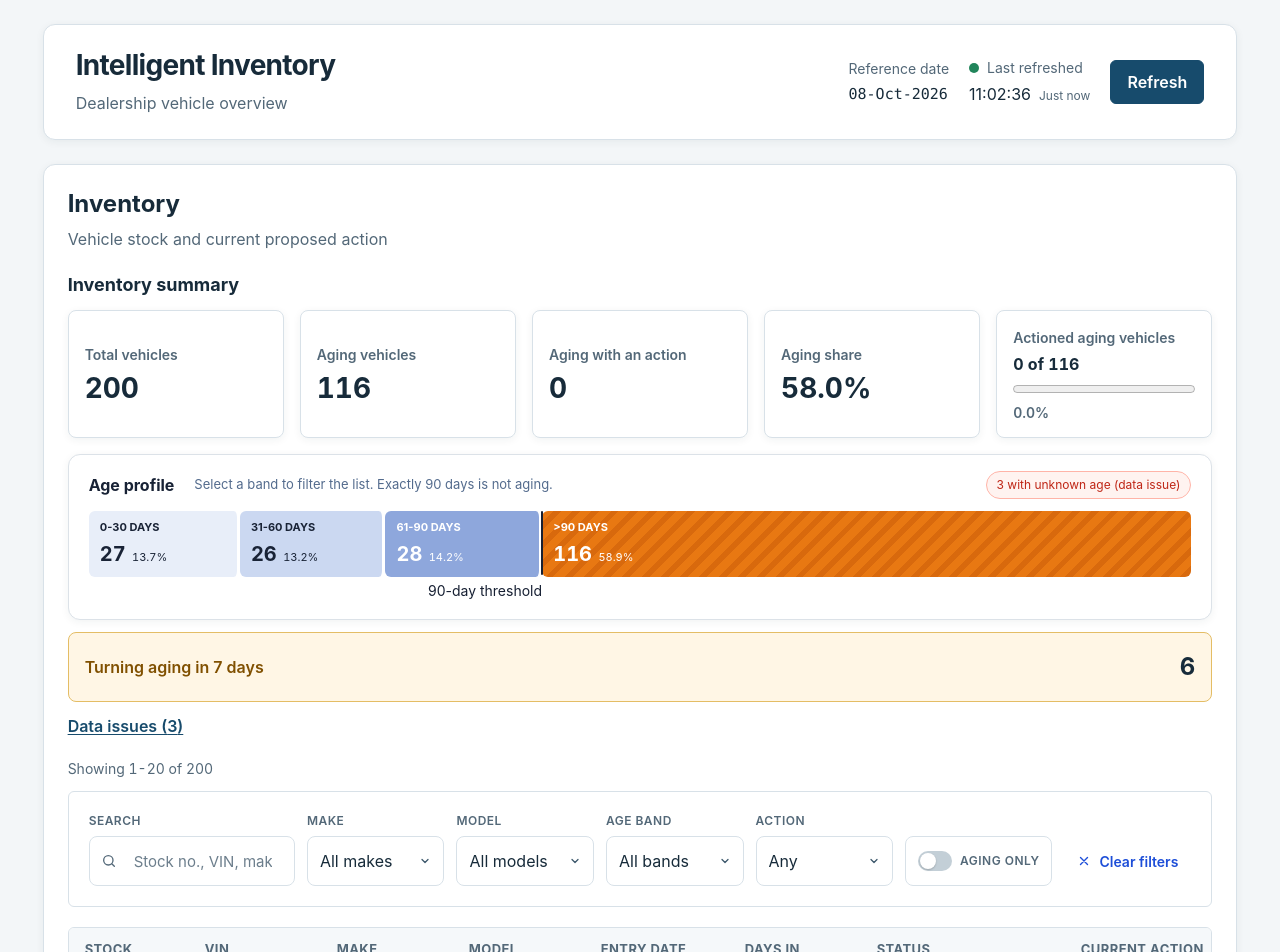
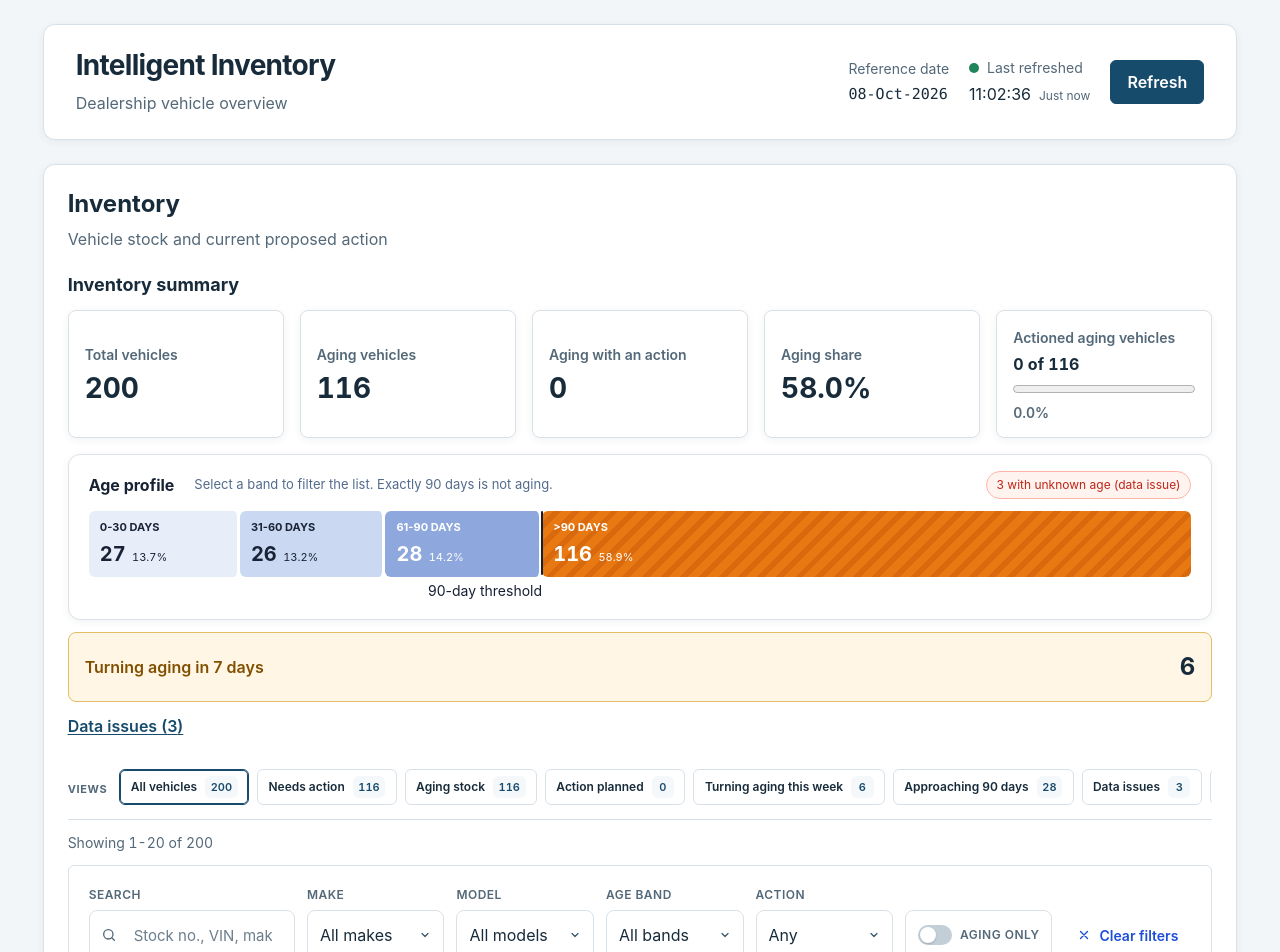
Before and after one commit to dunghuynh1990/intelligent-inventory-dashboard, a React (Vite) app: page / in a window 1280 px wide. Shown: the top 952 px of the page. Built offline with nearby package versions, Linux system fonts and the light colour scheme.

Commit message:
feat: add counted inventory preset views

```diff
--- a/src/App.tsx
+++ b/src/App.tsx
@@ -5,10 +5,13 @@ import {
   getAvailableMakes,
   getAvailableModels,
   getAgeBandProfile,
+  getActiveInventoryPresetId,
   getFreshnessLevel,
+  getInventoryPresets,
   getInventorySummary,
   paginateItems,
   type InventoryFilterCriteria,
+  type InventoryPreset,
   type PageSize,
 } from './core/aging'
 import type { InventoryService } from './services/inventory-service'
@@ -16,6 +19,7 @@ import type { AgeBand, Vehicle, VehicleAction } from './types/vehicle'
 import { InventoryTable } from './components/InventoryTable'
 import { InventoryFilters } from './components/InventoryFilters'
 import { InventoryPager } from './components/InventoryPager'
+import { InventoryPresets } from './components/InventoryPresets'
 import { InventorySummary } from './components/InventorySummary'
 import './App.css'
 
@@ -135,6 +139,11 @@ function App({ inventoryService, clock = systemClock }: AppProps) {
     [allVehicles],
   )
   const ageBandProfile = useMemo(() => getAgeBandProfile(allVehicles), [allVehicles])
+  const inventoryPresets = useMemo(
+    () => getInventoryPresets(allVehicles),
+    [allVehicles],
+  )
+  const activePresetId = getActiveInventoryPresetId(filters)
   const freshnessLevel = lastRefreshed
     ? getFreshnessLevel(lastRefreshed, currentTime)
     : 'normal'
@@ -222,6 +231,10 @@ function App({ inventoryService, clock = systemClock }: AppProps) {
 
   const handleFiltersChange = (nextFilters: InventoryFilterCriteria) => {
     dispatch({ type: 'filtersChanged', filters: nextFilters })
+  }
+
+  const handlePresetSelect = (preset: InventoryPreset) => {
+    handleFiltersChange(preset.filters)
   }
 
   const handleSaveAction = async (vehicleId: string, action: VehicleAction) => {
@@ -369,6 +382,13 @@ function App({ inventoryService, clock = systemClock }: AppProps) {
             />
           )}
           {vehicles !== null && (
+            <InventoryPresets
+              presets={inventoryPresets}
+              selectedPresetId={activePresetId}
+              onSelect={handlePresetSelect}
+            />
+          )}
+          {vehicles !== null && (
             <p className="inventory-result-count" role="status">
               {resultCount}
             </p>
--- /dev/null
+++ b/src/components/InventoryPresets.css
@@ -0,0 +1,81 @@
+.inventory-presets {
+  display: flex;
+  align-items: center;
+  gap: var(--space-3);
+  min-width: 0;
+  margin-bottom: var(--space-3);
+  padding: var(--space-2) 0;
+  border-bottom: 1px solid var(--color-border);
+}
+
+.inventory-presets__heading {
+  flex: 0 0 auto;
+  color: var(--color-text-muted);
+  font-size: 0.6875rem;
+  font-weight: 700;
+  letter-spacing: 0.06em;
+  text-transform: uppercase;
+}
+
+.inventory-presets__scroller {
+  display: flex;
+  align-items: center;
+  gap: var(--space-2);
+  min-width: 0;
+  overflow-x: auto;
+  padding: 0.15rem 0 0.4rem;
+  scrollbar-width: thin;
+}
+
+.inventory-presets__button {
+  display: inline-flex;
+  flex: 0 0 auto;
+  align-items: center;
+  gap: var(--space-2);
+  min-height: 2.25rem;
+  padding: 0.35rem 0.65rem;
+  border: 1px solid var(--color-border);
+  border-radius: var(--radius-sm);
+  color: var(--color-text);
+  background: var(--color-surface);
+  font: inherit;
+  font-size: 0.75rem;
+  font-weight: 600;
+  white-space: nowrap;
+  cursor: pointer;
+}
+
+.inventory-presets__button:hover {
+  border-color: var(--color-primary);
+}
+
+.inventory-presets__button[aria-pressed='true'] {
+  border-color: var(--color-primary);
+  box-shadow: inset 0 0 0 1px var(--color-primary);
+}
+
+.inventory-presets__button:focus-visible {
+  outline: 3px solid var(--color-primary);
+  outline-offset: 2px;
+}
+
+.inventory-presets__count {
+  min-width: 1.4rem;
+  padding: 0.15rem 0.35rem;
+  border-radius: 0.35rem;
+  color: var(--color-primary);
+  background: var(--color-surface-muted);
+  text-align: center;
+  font-size: 0.6875rem;
+  font-variant-numeric: tabular-nums;
+}
+
+@media (max-width: 40rem) {
+  .inventory-presets {
+    align-items: flex-start;
+  }
+
+  .inventory-presets__heading {
+    padding-top: 0.55rem;
+  }
+}
--- /dev/null
+++ b/src/components/InventoryPresets.tsx
@@ -0,0 +1,38 @@
+import type {
+  InventoryPreset,
+  InventoryPresetId,
+} from '../core/aging'
+import './InventoryPresets.css'
+
+type InventoryPresetsProps = {
+  presets: InventoryPreset[]
+  selectedPresetId: InventoryPresetId | null
+  onSelect: (preset: InventoryPreset) => void
+}
+
+export function InventoryPresets({
+  presets,
+  selectedPresetId,
+  onSelect,
+}: InventoryPresetsProps) {
+  return (
+    <section className="inventory-presets" aria-label="Inventory views">
+      <span className="inventory-presets__heading">Views</span>
+      <div className="inventory-presets__scroller">
+        {presets.map((preset) => (
+          <button
+            className="inventory-presets__button"
+            type="button"
+            key={preset.id}
+            aria-label={`${preset.label} (${preset.count})`}
+            aria-pressed={selectedPresetId === preset.id}
+            onClick={() => onSelect(preset)}
+          >
+            <span>{preset.label}</span>
+            <span className="inventory-presets__count">{preset.count}</span>
+          </button>
+        ))}
+      </div>
+    </section>
+  )
+}
--- a/src/core/aging.ts
+++ b/src/core/aging.ts
@@ -19,6 +19,16 @@ export type ActionFilter = 'any' | 'no-action' | 'has-action'
 export type FreshnessLevel = 'normal' | 'amber' | 'warning'
 export type PageSize = (typeof PAGE_SIZES)[number]
 
+export type InventoryPresetId =
+  | 'all-vehicles'
+  | 'needs-action'
+  | 'aging-stock'
+  | 'action-planned'
+  | 'turning-aging-this-week'
+  | 'approaching-90-days'
+  | 'data-issues'
+  | 'new-arrivals'
+
 export interface InventoryFilterCriteria {
   searchText: string
   make: string
@@ -28,6 +38,13 @@ export interface InventoryFilterCriteria {
   dataIssuesOnly: boolean
   turningAgingSoonOnly: boolean
   actionFilter?: ActionFilter
+}
+
+export interface InventoryPreset {
+  id: InventoryPresetId
+  label: string
+  filters: InventoryFilterCriteria
+  count: number
 }
 
 export interface InventorySummaryCounts {
@@ -56,6 +73,58 @@ export interface PaginatedItems<T> {
   totalItems: number
   totalPages: number
 }
+
+const noFilters: InventoryFilterCriteria = {
+  searchText: '',
+  make: '',
+  model: '',
+  ageBand: '',
+  agingOnly: false,
+  dataIssuesOnly: false,
+  turningAgingSoonOnly: false,
+  actionFilter: 'any',
+}
+
+const inventoryPresetDefinitions: ReadonlyArray<
+  Omit<InventoryPreset, 'count'>
+> = [
+  { id: 'all-vehicles', label: 'All vehicles', filters: noFilters },
+  {
+    id: 'needs-action',
+    label: 'Needs action',
+    filters: { ...noFilters, actionFilter: 'no-action' },
+  },
+  {
+    id: 'aging-stock',
+    label: 'Aging stock',
+    filters: { ...noFilters, ageBand: '>90' },
+  },
+  {
+    id: 'action-planned',
+    label: 'Action planned',
+    filters: { ...noFilters, actionFilter: 'has-action' },
+  },
+  {
+    id: 'turning-aging-this-week',
+    label: 'Turning aging this week',
+    filters: { ...noFilters, turningAgingSoonOnly: true },
+  },
+  {
+    id: 'approaching-90-days',
+    label: 'Approaching 90 days',
+    filters: { ...noFilters, ageBand: '61-90' },
+  },
+  {
+    id: 'data-issues',
+    label: 'Data issues',
+    filters: { ...noFilters, dataIssuesOnly: true },
+  },
+  {
+    id: 'new-arrivals',
+    label: 'New arrivals (0-30)',
+    filters: { ...noFilters, ageBand: '0-30' },
+  },
+]
 
 const millisecondsPerDay = 24 * 60 * 60 * 1000
 const millisecondsPerMinute = 60 * 1000
@@ -339,6 +408,23 @@ export function getInventorySummary(vehicles: Vehicle[]): InventorySummaryCounts
   )
 }
 
+export function getInventoryPresets(vehicles: Vehicle[]): InventoryPreset[] {
+  return inventoryPresetDefinitions.map((preset) => ({
+    ...preset,
+    count: filterVehicles(vehicles, preset.filters).length,
+  }))
+}
+
+export function getActiveInventoryPresetId(
+  filters: InventoryFilterCriteria,
+): InventoryPresetId | null {
+  const activeFilterMatch = inventoryPresetDefinitions.find((preset) =>
+    haveSameFilters(filters, preset.filters),
+  )
+
+  return activeFilterMatch?.id ?? null
+}
+
 export function getAgeBandProfile(vehicles: Vehicle[]): AgeBandProfile {
   const counts: Record<AgeBand, number> = {
     '0-30': 0,
@@ -364,6 +450,22 @@ export function getAgeBandProfile(vehicles: Vehicle[]): AgeBandProfile {
   }))
 
   return { bands, knownAgeVehicles }
+}
+
+function haveSameFilters(
+  left: InventoryFilterCriteria,
+  right: InventoryFilterCriteria,
+): boolean {
+  return (
+    left.searchText === right.searchText &&
+    left.make === right.make &&
+    left.model === right.model &&
+    left.ageBand === right.ageBand &&
+    left.agingOnly === right.agingOnly &&
+    left.dataIssuesOnly === right.dataIssuesOnly &&
+    left.turningAgingSoonOnly === right.turningAgingSoonOnly &&
+    (left.actionFilter ?? 'any') === (right.actionFilter ?? 'any')
+  )
 }
 
 function getReferenceCalendarDay(referenceDate: Date): number {
```
Also changed, not shown: 5 other files (tests, documents, lock files or other folders).
